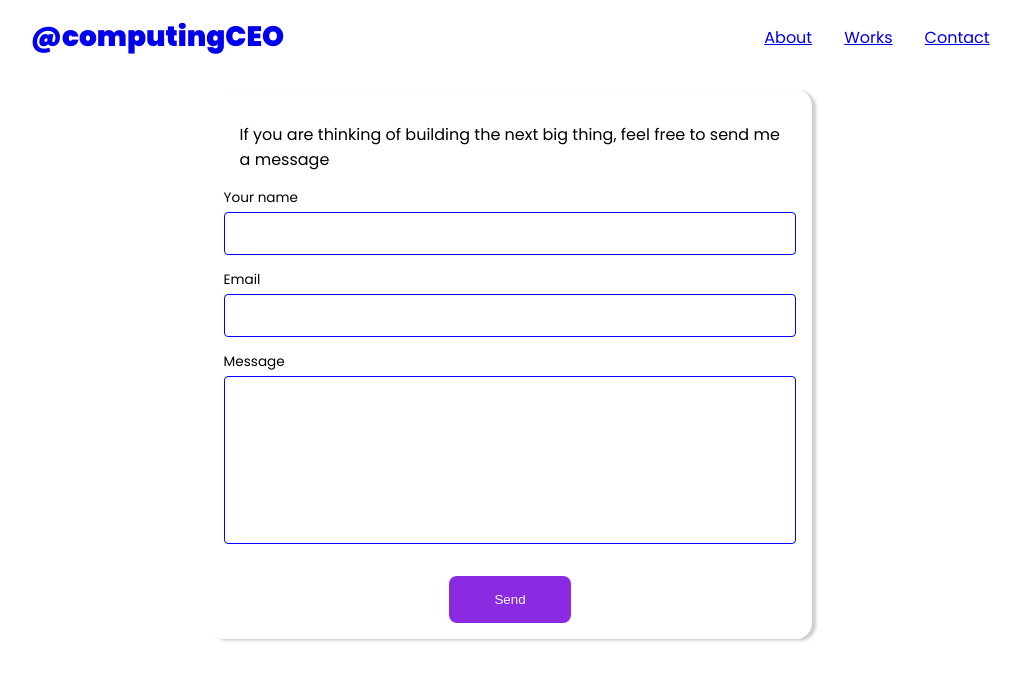
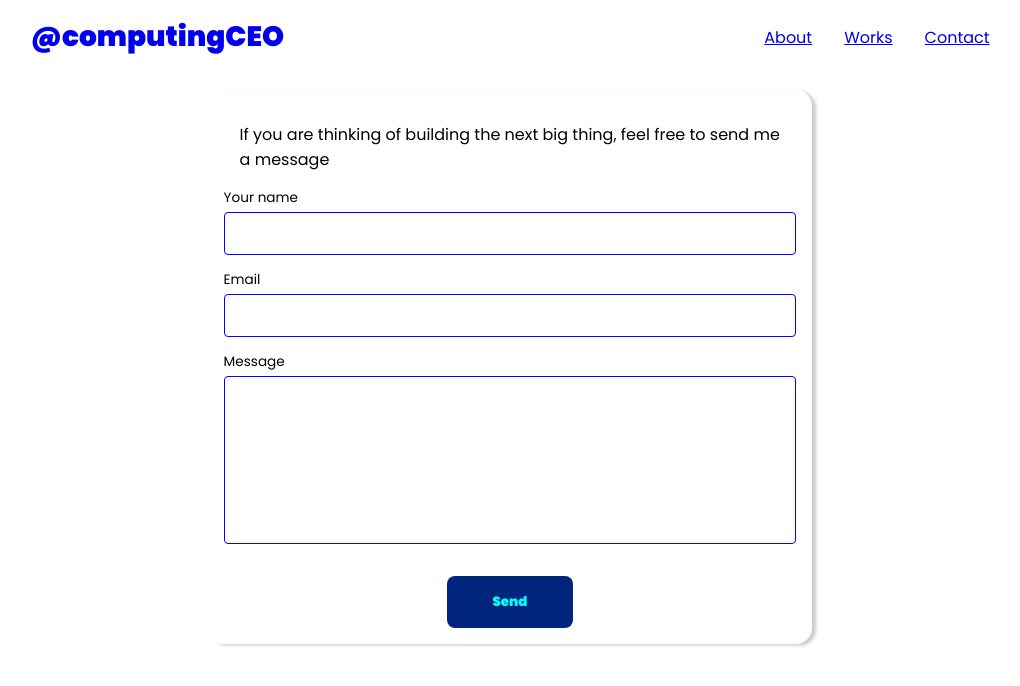
Before and after one commit to sechibueze/sechibueze.github.io, a React (Create React App) app: page /contact in a window 1280 px wide. Shown: the top 686 px of the page, without its empty margins (130-1150 px from the left). Built offline with nearby package versions, Linux system fonts and the light colour scheme.

Commit message:
update netlify r contact form

```diff
--- a/src/App.js
+++ b/src/App.js
@@ -74,9 +74,10 @@ const StyledApp = styled.div`
 `;
 const theme = {
   colors: {
-    primary: '#03045e',
-    dark: '#3d0000',
-    light: '#f1faee',
+    primary: '#01257D',
+    text: '#00FFFF',
+    // dark: '#3d0000',
+    light: '#F8F8F9',
   },
 };
 const App = () => {
--- a/src/components/Button/index.js
+++ b/src/components/Button/index.js
@@ -2,13 +2,21 @@ import styled from 'styled-components';
 
 const StyledButton = styled.button`
   padding: 1rem 2.85rem;
-  background: blueviolet;
-  color: aliceblue;
+  background: ${({ theme }) => theme.colors.primary};
+  color: ${({ theme }) => theme.colors.text};
   outline: 0;
   border: 0;
   display: inline-block;
   margin: auto;
   border-radius: 0.5rem;
+  transition: all 0.5s;
+  font-family: 'font__bold';
+  cursor: pointer;
+  &:hover {
+    color: ${({ theme }) => theme.colors.primary};
+    background: ${({ theme }) => theme.colors.text};
+    border: 0.125rem solid ${({ theme }) => theme.colors.primary};
+  }
 `;
 const Button = ({ label, ...rest }) => {
   return <StyledButton {...rest}> {label} </StyledButton>;
--- a/src/components/ContactFrom/index.js
+++ b/src/components/ContactFrom/index.js
@@ -10,8 +10,8 @@ import {
 
 const ContactForm = ({ data, errors, handleChange, onSubmit }) => {
   return (
-    <StyledForm name='contact' method='POST' data-netlify='true'>
-      <input type='hidden' name='form-name' value='contact' />
+    <StyledForm name='seComputing' method='POST' data-netlify='true'>
+      {/* <input type='hidden' name='form-name' value='contact' /> */}
 
       <p
         style={{
```
